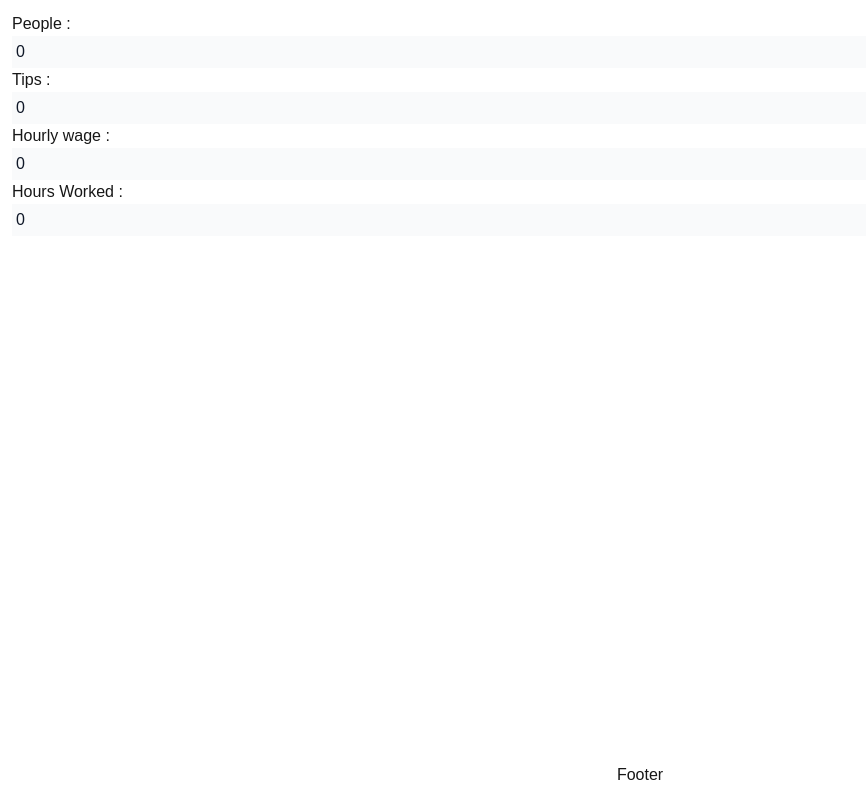
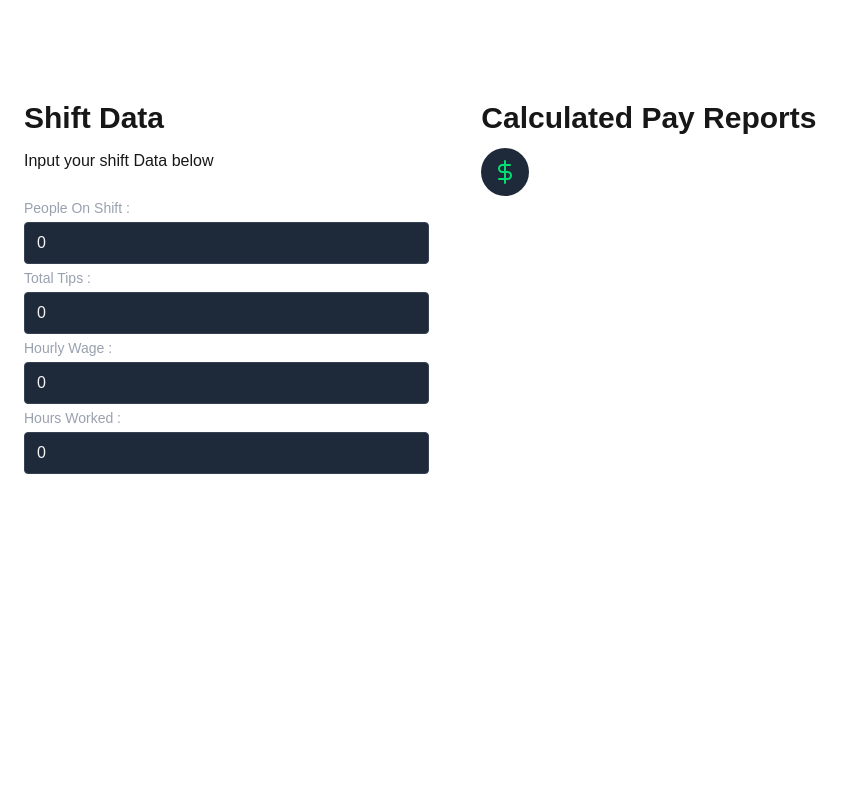
Before and after one commit to colormethanh/clocked-out, a Next.js app: page / in a window 1280 px wide. Shown: the whole page, without its empty margins (0-866 px from the left). Built offline with nearby package versions, Linux system fonts and the light colour scheme.

Commit message:
added calculations section, added more types, set up for calculations

```diff
--- /dev/null
+++ b/src/app/components/CalculationsContainer.jsx
@@ -0,0 +1,40 @@
+import React, { Component } from "react";
+
+export default class CalculationsContainer extends Component {
+  render() {
+    return (
+      <div className="flex flex-col flex-wrap lg:py-1  lg:w-2/3 lg:pl-12 lg:text-left">
+        <h1 className="title-font font-bold text-2xl lg:text-3xl mb-3">
+          {" "}
+          Calculated Pay Reports{" "}
+        </h1>
+        <div className="flex flex-col gap-5 ">
+          <div className="flex gap-4">
+            <div className="flex h-full items-center">
+              <div className="w-12 h-12 inline-flex items-center justify-center rounded-full bg-gray-800 text-green-400">
+                <svg
+                  fill="none"
+                  stroke="currentColor"
+                  stroke-linecap="round"
+                  stroke-linejoin="round"
+                  stroke-width="2"
+                  className="w-6 h-6"
+                  viewBox="0 0 24 24"
+                >
+                  <line x1="12" y1="1" x2="12" y2="23" />
+                  <path d="M17 5H9.5a3.5 3.5 0 000 7h5a3.5 3.5 0 010 7H6"></path>
+                </svg>
+              </div>
+            </div>
+            <div className="flex-1 flex items-center">
+              <h2 className="text-white text-lg lg:text-2xl">
+                <span className="font-medium"> Take home tip: </span>{" "}
+                <span className=" font-medium italic">$50.00 </span>
+              </h2>
+            </div>
+          </div>
+        </div>
+      </div>
+    );
+  }
+}
--- /dev/null
+++ b/src/app/components/InputsContainer.jsx
@@ -0,0 +1,11 @@
+import React from 'react'
+
+export default function InputsContainer({children}) {
+  return (
+    <div className='lg:w-1/3 w-full p-1 mb-10 lg:mb-0 rounded-lg overflow-hidden'>
+      <h1 className='title-font font-bold text-2xl lg:text-3xl mb-3'> Shift Data </h1>
+      <p class="leading-relaxed mb-5">Input your shift Data below</p>
+      {children}
+    </div>
+  )
+}
--- a/src/app/components/ShiftDataInput.tsx
+++ b/src/app/components/ShiftDataInput.tsx
@@ -1,12 +1,22 @@
-
 import { ShiftDataInputProps } from "@/types/index";
 
-
-export default function ShiftDataInput({value, onInputChange, labelText}: ShiftDataInputProps) {
+export default function ShiftDataInput({
+  data,
+  onInputChange,
+}: ShiftDataInputProps) {
   return (
     <>
-      <label> {labelText} : </label>
-      <input className="bg-gray-50 p-1 text-gray-900" value={value} onChange={(event) => onInputChange(event)} type="number" />
+      <label className="leading-7 text-sm text-gray-400" htmlFor={`${data.name}-input`} > {data.displayName} : </label>
+      <input
+        className="w-full bg-gray-800 rounded border border-gray-700 focus:border-green-500 focus:ring-2 focus:ring-green-900 text-base outline-none text-gray-100 py-1 px-3 leading-8 transition-colors duration-200 ease-in-out"
+        value={data.value}
+        onChange={(event) => onInputChange(event)}
+        type="number"
+        min={0}
+        id={`${data.name}-input`}
+        inputMode={data.isFloat ? "decimal" : "numeric"}
+        step={data.isFloat ? 0.01 : 1}
+      />
     </>
   );
 }
--- a/src/app/globals.css
+++ b/src/app/globals.css
@@ -12,7 +12,7 @@
 
 @media (prefers-color-scheme: dark) {
   :root {
-    --background: #272727;
+    --background: #111827;
     --foreground: #ededed;
   }
 }
--- /dev/null
+++ b/src/app/hooks/useShiftData.tsx
@@ -0,0 +1,34 @@
+"useClient";
+import { ChangeEvent, useState } from "react";
+
+// Types
+import {ShiftSummary, ShiftDataCalculations } from "@/types/index";
+
+const initialShiftData: ShiftDataCollection = {
+  people: {value: 0, displayName: "People On Shift", name: "people", isFloat: false},
+  totalTips: {value: 0, displayName: "Total Tips", name: "totalTips", isFloat: true},
+  hourlyWage: {value: 0, displayName: "Hourly Wage", name: "hourlyWage", isFloat: true},
+  hoursWorked: {value: 0, displayName: "Hours Worked", name: "hoursWorked", isFloat: true},
+};
+
+const initialCalculations: ShiftDataCalculations = {
+  takeHomeTips: 0,
+  hourlyRate: 0,
+  daysHourlyRate: 0,
+  takeHomeTotal: 0
+}
+
+export default function useShiftData() {
+  const [shiftSummary, setShiftSummary] = useState<ShiftSummary>(initialShiftData);
+  const [calculations, setCalculation] = useState<ShiftDataCalculations>(initialCalculations);
+
+
+  const handleShiftDataChange = (
+    event: ChangeEvent<HTMLInputElement>,
+    dataName: string
+  ): void => {
+    setShiftSummary((prev) => ({ ...prev, [dataName]: {...prev[dataName], value: event.target.value} }));
+  };
+
+  return { handleShiftDataChange, shiftSummary, calculations } as const;
+}
--- a/src/app/page.tsx
+++ b/src/app/page.tsx
@@ -1,36 +1,33 @@
-"use client"
-import { useState, ChangeEvent } from "react";
+"use client";
+
+// Components
 import ShiftDataInput from "./components/ShiftDataInput";
-import { ShiftData } from "@/types/index";
+import InputsContainer from "./components/InputsContainer";
+import CalculationsContainer from "./components/CalculationsContainer";
 
-const initialShiftData : ShiftData = {
-  people: 0,
-  totalTips: 0,
-  hourlyWage: 0.00,
-  hoursWorked: 0
-}
+// Hooks
+import useShiftData from "./hooks/useShiftData";
 
 export default function Home() {
-  const [shiftData, setShiftData] = useState<ShiftData>(initialShiftData);
-
-  const handleInputChange = (event: ChangeEvent<HTMLInputElement>, dataName:string) : void => {
-    console.log("input for ", dataName, " changed")
-    setShiftData((prev) => ({... prev, [dataName]: event.target.value}))
-  };
+  const { shiftSummary, handleShiftDataChange } = useShiftData();
 
   return (
-    <div className="h-[100vh] table w-full">
-      <div className="h-[calc(100vh-50px)]">
-        <main className="flex flex-col p-3">
-          <ShiftDataInput value={shiftData.people} labelText={"People"} onInputChange={(event) => handleInputChange(event, "people")} />
-          <ShiftDataInput value={shiftData.totalTips} labelText={"Tips"} onInputChange={(event) => handleInputChange(event, "totalTips")} />
-          <ShiftDataInput value={shiftData.hourlyWage} labelText={"Hourly wage"} onInputChange={(event) => handleInputChange(event, "hourlyWage")} />
-          <ShiftDataInput value={shiftData.hoursWorked} labelText={"Hours Worked"} onInputChange={(event) => handleInputChange(event, "hoursWorked")} />
+    <div className="h-screen table w-full">
+      <div className="h-100">
+        <main className="container px-5 py-24 mx-auto flex flex-wrap">
+          <InputsContainer>
+            {Object.keys(shiftSummary).map((key: string) =>
+                <ShiftDataInput
+                  key={key}
+                  data={shiftSummary[key]}
+                  onInputChange={(event) => handleShiftDataChange(event, shiftSummary[key].name)}
+                />
+              )}
+          </InputsContainer>
+
+          <CalculationsContainer />
         </main>
       </div>
-      <footer className="row-start-3 flex gap-6 flex-wrap items-center justify-center h-[50px]">
-        <h1> Footer </h1>
-      </footer>
     </div>
   );
 }
--- a/src/types/index.d.ts
+++ b/src/types/index.d.ts
@@ -1,18 +1,27 @@
 import { ChangeEvent } from "react";
 
+// Types
+export interface ShiftField {value: number, displayName: string, name: string, isFloat: boolean}
 
 
+export interface ShiftSummary {
+  people: ShiftData;
+  totalTips: ShiftData;
+  hourlyWage: ShiftData;
+  hoursWorked: ShiftData;
+  [key: string]: ShiftData;
+}
 
-export interface ShiftData {
-  people: number;
-  totalTips: number;
-  hourlyWage: number;
-  hoursWorked: number;
+export interface ShiftDataCalculations {
+  takeHomeTips: number,
+  hourlyRate: number,
+  daysHourlyRate: number,
+  takeHomeTotal: number
 }
 
 
+// Props Definition
 export interface ShiftDataInputProps {
-  value: number;
+  data: ShiftData;
   onInputChange: (event: ChangeEvent<HTMLInputElement>) => void;
-  labelText: string;
 }
```
